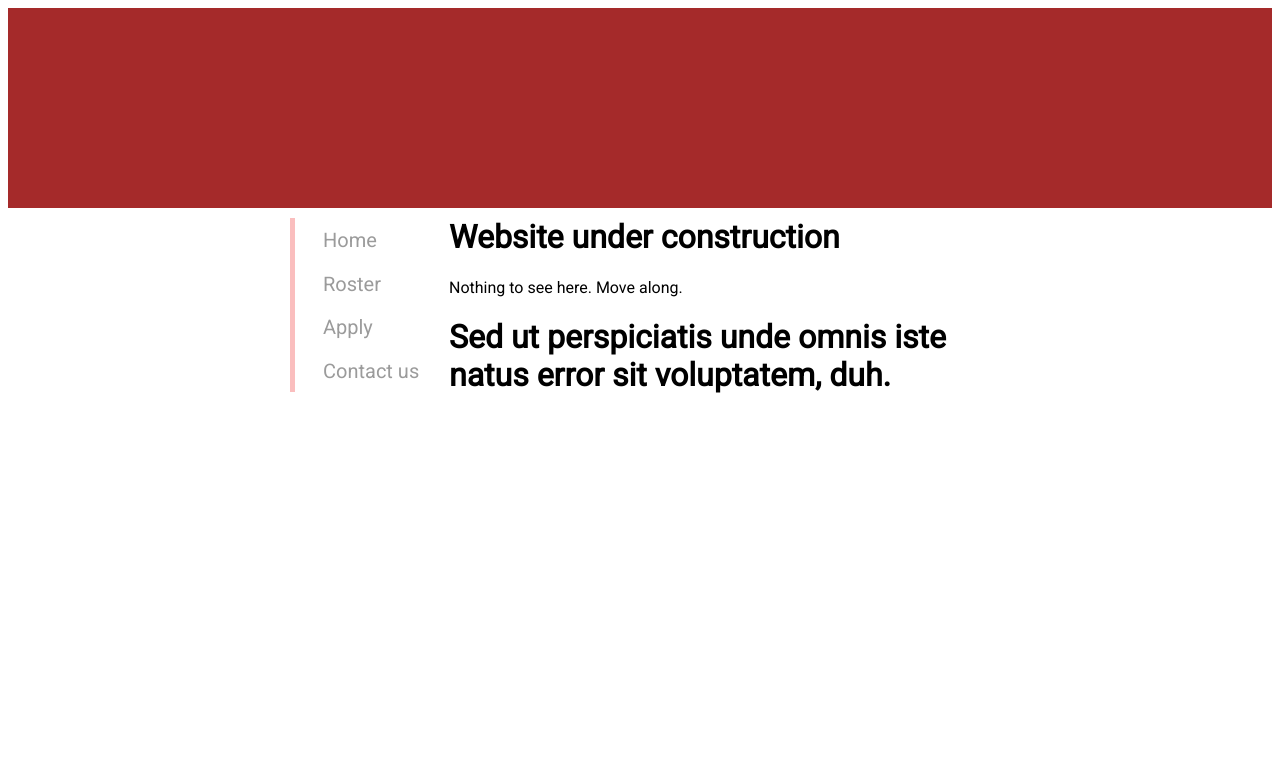
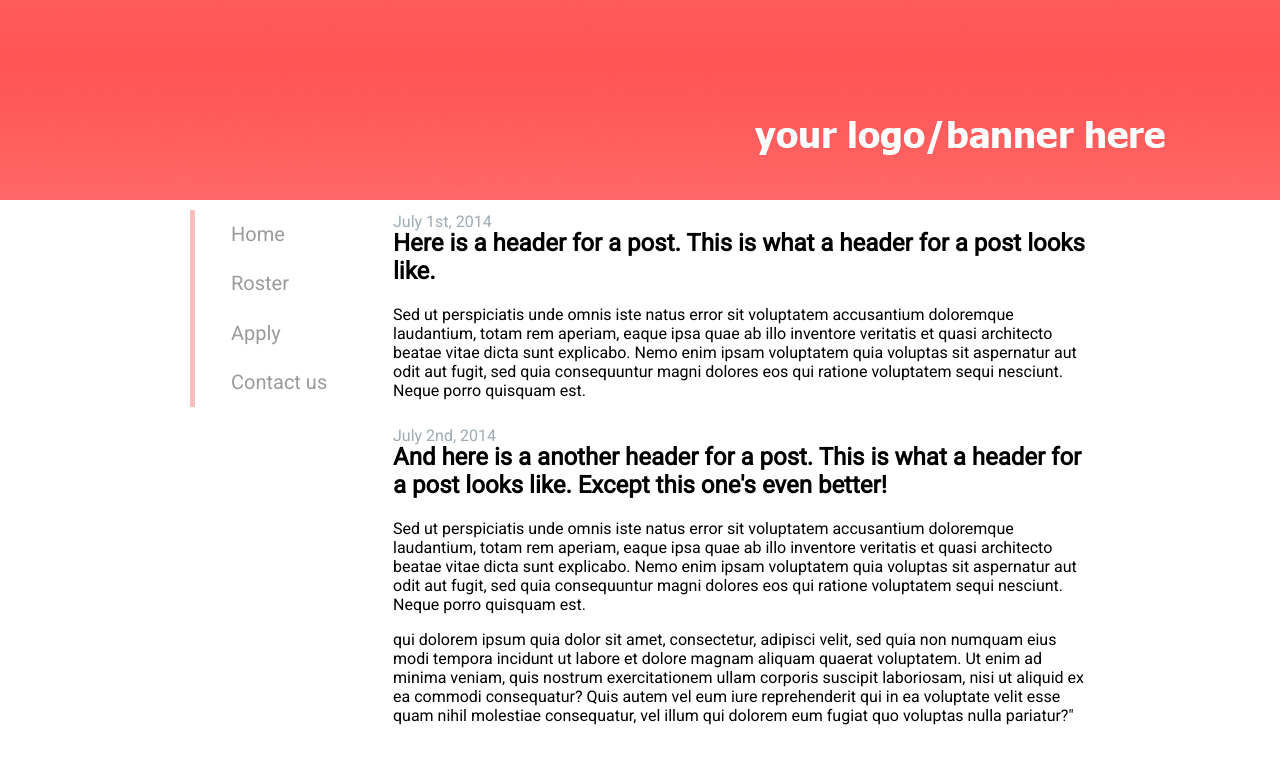
Before and after one commit to Iron-Panthers/iron-panthers-web, a Python web app: template src/templates/index.html in a window 1280 px wide. Shown: the top 764 px of the page. Run offline with Jinja, Linux system fonts and the light colour scheme; the template is opened without the code that fills it, so the values that code supplies are empty.

Commit message:
Updated layout

```diff
--- a/src/templates/index.html
+++ b/src/templates/index.html
@@ -9,7 +9,7 @@
 	</head>
 
 	<body>
-		<div id="header"></div>
+		<header class="banner" role="banner"></header>
 		<div id="container">
 			<nav>
 				<ul id="sidebar">
@@ -26,11 +26,23 @@
 					</li>
 				</ul>
 			</nav>
-			<div id="feed">
-				<h1>Website under construction</h1>
-				<p>Nothing to see here. Move along.</p>
-				<h1>Sed ut perspiciatis unde omnis iste natus error sit voluptatem, duh.</h1>
-			</div>
+			<main class="feed" role="main">.
+				<article class="post">
+					<header class="post">
+						<span><time datetime="2014-07-01">July 1st, 2014</time></span>
+						<h1>Here is a header for a post. This is what a header for a post looks like.</h1>
+					</header>
+					<p>Sed ut perspiciatis unde omnis iste natus error sit voluptatem accusantium doloremque laudantium, totam rem aperiam, eaque ipsa quae ab illo inventore veritatis et quasi architecto beatae vitae dicta sunt explicabo. Nemo enim ipsam voluptatem quia voluptas sit aspernatur aut odit aut fugit, sed quia consequuntur magni dolores eos qui ratione voluptatem sequi nesciunt. Neque porro quisquam est.</p>
+				</article>
+				<article class="post">
+					<header class="post">
+						<span><time datetime="2014-07-02">July 2nd, 2014</time></span>
+						<h1>And here is a another header for a post. This is what a header for a post looks like. Except this one's even better!</h1>
+					</header>
+					<p>Sed ut perspiciatis unde omnis iste natus error sit voluptatem accusantium doloremque laudantium, totam rem aperiam, eaque ipsa quae ab illo inventore veritatis et quasi architecto beatae vitae dicta sunt explicabo. Nemo enim ipsam voluptatem quia voluptas sit aspernatur aut odit aut fugit, sed quia consequuntur magni dolores eos qui ratione voluptatem sequi nesciunt. Neque porro quisquam est.</p>
+					<p>qui dolorem ipsum quia dolor sit amet, consectetur, adipisci velit, sed quia non numquam eius modi tempora incidunt ut labore et dolore magnam aliquam quaerat voluptatem. Ut enim ad minima veniam, quis nostrum exercitationem ullam corporis suscipit laboriosam, nisi ut aliquid ex ea commodi consequatur? Quis autem vel eum iure reprehenderit qui in ea voluptate velit esse quam nihil molestiae consequatur, vel illum qui dolorem eum fugiat quo voluptas nulla pariatur?"</p>
+				</article>
+			</main>
 		</div>
 	</body>
 </html>
--- a/src/templates/style.css
+++ b/src/templates/style.css
@@ -5,19 +5,19 @@
 }
 
 /* This is the banner, which is just a plain color right now. Img should go here */
-#header {
-	display: block;
+
+.banner {
 	height: 200px;
-	background-color: #A52A2A;
+	margin: -8px -8px 0 -8px;
+	background-image: url("img/stock-banner.jpg");
 }
 
 /* Encompasses all elements under the header. */
 #container {
 	display: block;
 	margin: 10px auto;
-	width: 700px;
+	width: 900px;
 	overflow: auto;
-	height: 360px;
 }
 
 /* Navigation sidebar. */
@@ -69,10 +69,23 @@
 }
 
 /* News feed. */
-#feed {
+.feed {
 	float: left;
 	margin-left: 2%;
 	margin-top: -3%;
 	width: 77%;
 	height: 80%;
 }
+
+.post {
+	position: relative;
+}
+
+time {
+	margin-top: 10px;
+	display: inline-block;
+	color: #9EABB3;
+}
+.post h1 {
+	margin-top: -2px;
+}
```
Also changed, not shown: src/templates/img/stock-banner.jpg (added).
